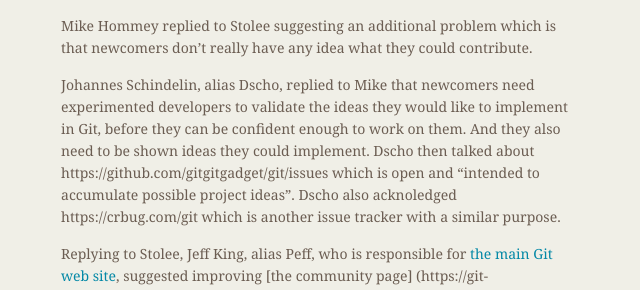
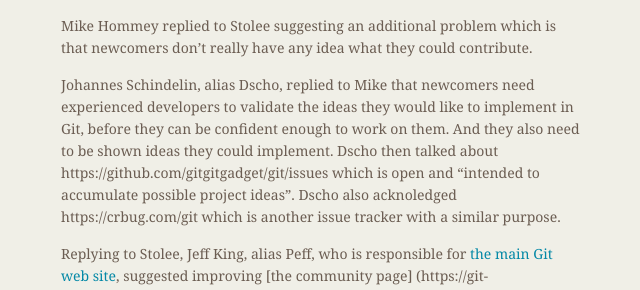
Before and after one commit to git/git.github.io, a Jekyll site: the page built from rev_news/drafts/edition-56.md, in a window 1280 px wide and 900 px high, scrolled down 1479 px. Shown: the part 185-475 px from the top of the window, without its empty margins (498-1138 px from the left). Built offline with Jekyll 4.4.1, drawn with Linux system fonts in a browser that asks for light colours; some of the changed lines change nothing that is shown; some of the changed text lies outside the part shown.

Commit message:
rn-56: improve wording in articles

```diff
--- a/rev_news/drafts/edition-56.md
+++ b/rev_news/drafts/edition-56.md
@@ -101,7 +101,7 @@
   contribute.
 
   Johannes Schindelin, alias Dscho, replied to Mike that newcomers
-  need experimented developers to validate the ideas they would like
+  need experienced developers to validate the ideas they would like
   to implement in Git, before they can be confident enough to work on
   them. And they also need to be shown ideas they could
   implement. Dscho then talked about
@@ -182,8 +182,8 @@
   members with their email addresses and by saying that they can also
   be contacted individually.
 
-  In general even if there were some disagreement, most of the people
-  taking part in the discussion agreed with Peff patches. Junio though
+  In general even if there was some disagreement, most of the people
+  taking part in the discussion agreed with Peff's patches. Junio though
   later sent a
   [follow-up email](https://public-inbox.org/git/xmqqd0f6n5a4.fsf_-_@gitster-ct.c.googlers.com/)
   with the subject "Raise your hand to Ack jk/code-of-conduct if your
```
